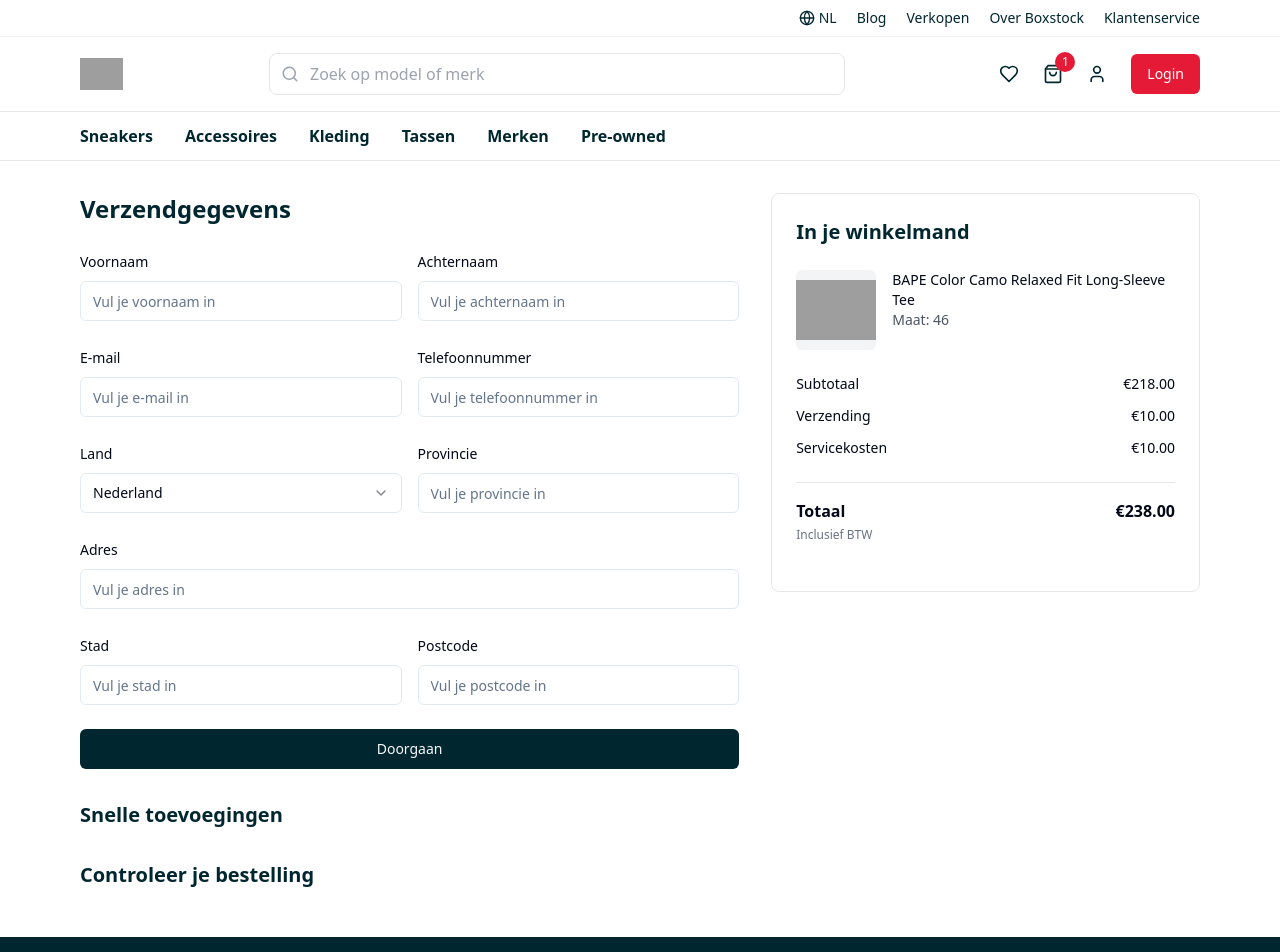
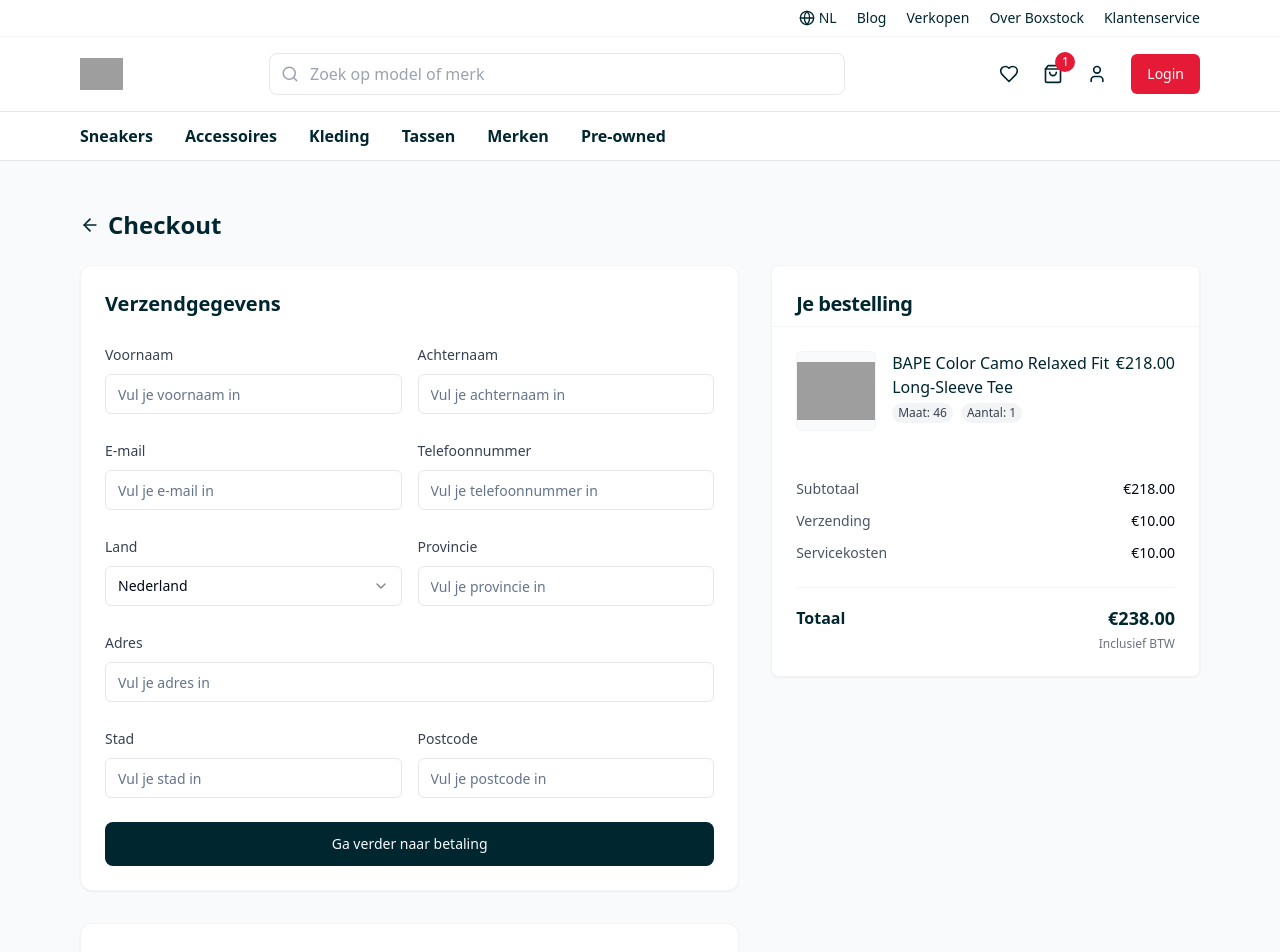
Before and after one commit to MGSoftwareJordan/pixel-perfect-replicas-40, a React (Vite) app: page /checkout in a window 1280 px wide. Shown: the top 952 px of the page. Built offline with nearby package versions, Linux system fonts and the light colour scheme; grey boxes are pictures that could not be loaded.

Commit message:
Refactor: Improve Cart and Checkout styling
Restyled the Cart and Checkout pages to enhance their visual appeal, including layout adjustments, color scheme updates, and style improvements.

```diff
--- a/src/pages/Checkout.tsx
+++ b/src/pages/Checkout.tsx
@@ -1,9 +1,11 @@
 
 import React, { useState } from 'react';
 import { Link } from 'react-router-dom';
+import { ArrowLeft, Check, CreditCard, ShieldCheck, Truck } from 'lucide-react';
 import { Button } from '@/components/ui/button';
 import { Input } from '@/components/ui/input';
 import { Label } from '@/components/ui/label';
+import { Card, CardContent, CardHeader, CardTitle } from '@/components/ui/card';
 import {
   Select,
   SelectContent,
@@ -43,7 +45,11 @@ type CheckoutFormValues = {
 
 const Checkout = () => {
   const [step, setStep] = useState(1);
-  const form = useForm<CheckoutFormValues>();
+  const form = useForm<CheckoutFormValues>({
+    defaultValues: {
+      country: "nederland"
+    }
+  });
 
   const subtotal = cartItems.reduce((total, item) => total + (item.price * item.quantity), 0);
   const shipping = 10.00;
@@ -58,33 +64,44 @@ const Checkout = () => {
   };
 
   return (
-    <div className="flex flex-col min-h-screen bg-white">
+    <div className="flex flex-col min-h-screen bg-gray-50">
       <Header />
 
-      <main className="flex-grow container mx-auto max-w-6xl px-4 py-8">
+      <main className="flex-grow container mx-auto max-w-6xl px-4 py-12">
         {step === 1 ? (
+          <div className="max-w-6xl mx-auto">
+            <div className="flex items-center gap-2 mb-6">
+              <Link to="/cart" className="text-[#00262F] hover:text-[#1EC0A3] transition-colors">
+                <ArrowLeft size={20} />
+              </Link>
+              <h1 className="text-2xl font-bold text-[#00262F]">Checkout</h1>
+            </div>
+
             <div className="grid grid-cols-1 lg:grid-cols-5 gap-8">
               {/* Shipping information form */}
               <div className="lg:col-span-3">
-              <h1 className="text-2xl font-bold text-[#00262F] mb-6">Verzendgegevens</h1>
+                <div className="bg-white rounded-xl shadow-sm border border-gray-100 p-6 mb-8">
+                  <h2 className="text-xl font-semibold text-[#00262F] mb-6">Verzendgegevens</h2>
 
                   <Form {...form}>
                     <form onSubmit={form.handleSubmit(onSubmit)} className="space-y-6">
                       <div className="grid grid-cols-1 sm:grid-cols-2 gap-4">
                         <div className="space-y-2">
-                      <Label htmlFor="firstName">Voornaam</Label>
+                          <Label htmlFor="firstName" className="text-gray-700">Voornaam</Label>
                           <Input
                             id="firstName"
                             placeholder="Vul je voornaam in"
+                            className="border-gray-200 focus-visible:ring-[#1EC0A3] focus-visible:ring-offset-0"
                             {...form.register('firstName', { required: true })}
                           />
                         </div>
 
                         <div className="space-y-2">
-                      <Label htmlFor="lastName">Achternaam</Label>
+                          <Label htmlFor="lastName" className="text-gray-700">Achternaam</Label>
                           <Input
                             id="lastName"
                             placeholder="Vul je achternaam in"
+                            className="border-gray-200 focus-visible:ring-[#1EC0A3] focus-visible:ring-offset-0"
                             {...form.register('lastName', { required: true })}
                           />
                         </div>
@@ -92,20 +109,22 @@ const Checkout = () => {
 
                       <div className="grid grid-cols-1 sm:grid-cols-2 gap-4">
                         <div className="space-y-2">
-                      <Label htmlFor="email">E-mail</Label>
+                          <Label htmlFor="email" className="text-gray-700">E-mail</Label>
                           <Input
                             id="email"
                             type="email"
                             placeholder="Vul je e-mail in"
+                            className="border-gray-200 focus-visible:ring-[#1EC0A3] focus-visible:ring-offset-0"
                             {...form.register('email', { required: true })}
                           />
                         </div>
 
                         <div className="space-y-2">
-                      <Label htmlFor="phone">Telefoonnummer</Label>
+                          <Label htmlFor="phone" className="text-gray-700">Telefoonnummer</Label>
                           <Input
                             id="phone"
                             placeholder="Vul je telefoonnummer in"
+                            className="border-gray-200 focus-visible:ring-[#1EC0A3] focus-visible:ring-offset-0"
                             {...form.register('phone', { required: true })}
                           />
                         </div>
@@ -113,9 +132,9 @@ const Checkout = () => {
 
                       <div className="grid grid-cols-1 sm:grid-cols-2 gap-4">
                         <div className="space-y-2">
-                      <Label htmlFor="country">Land</Label>
+                          <Label htmlFor="country" className="text-gray-700">Land</Label>
                           <Select onValueChange={(value) => form.setValue('country', value)} defaultValue="nederland">
-                        <SelectTrigger id="country">
+                            <SelectTrigger id="country" className="border-gray-200 focus:ring-[#1EC0A3]">
                               <SelectValue placeholder="Selecteer een land" />
                             </SelectTrigger>
                             <SelectContent>
@@ -127,39 +146,43 @@ const Checkout = () => {
                         </div>
 
                         <div className="space-y-2">
-                      <Label htmlFor="province">Provincie</Label>
+                          <Label htmlFor="province" className="text-gray-700">Provincie</Label>
                           <Input
                             id="province"
                             placeholder="Vul je provincie in"
+                            className="border-gray-200 focus-visible:ring-[#1EC0A3] focus-visible:ring-offset-0"
                             {...form.register('province', { required: true })}
                           />
                         </div>
                       </div>
 
                       <div className="space-y-2">
-                    <Label htmlFor="address">Adres</Label>
+                        <Label htmlFor="address" className="text-gray-700">Adres</Label>
                         <Input
                           id="address"
                           placeholder="Vul je adres in"
+                          className="border-gray-200 focus-visible:ring-[#1EC0A3] focus-visible:ring-offset-0"
                           {...form.register('address', { required: true })}
                         />
                       </div>
 
                       <div className="grid grid-cols-1 sm:grid-cols-2 gap-4">
                         <div className="space-y-2">
-                      <Label htmlFor="city">Stad</Label>
+                          <Label htmlFor="city" className="text-gray-700">Stad</Label>
                           <Input
                             id="city"
                             placeholder="Vul je stad in"
+                            className="border-gray-200 focus-visible:ring-[#1EC0A3] focus-visible:ring-offset-0"
                             {...form.register('city', { required: true })}
                           />
                         </div>
 
                         <div className="space-y-2">
-                      <Label htmlFor="postalCode">Postcode</Label>
+                          <Label htmlFor="postalCode" className="text-gray-700">Postcode</Label>
                           <Input
                             id="postalCode"
                             placeholder="Vul je postcode in"
+                            className="border-gray-200 focus-visible:ring-[#1EC0A3] focus-visible:ring-offset-0"
                             {...form.register('postalCode', { required: true })}
                           />
                         </div>
@@ -167,34 +190,58 @@ const Checkout = () => {
 
                       <Button
                         type="submit"
-                    className="w-full bg-[#00262F] hover:bg-[#001a24]"
+                        className="w-full bg-[#00262F] hover:bg-[#001a24] h-11 rounded-lg font-medium mt-4"
                       >
-                    Doorgaan
+                        Ga verder naar betaling
                       </Button>
                     </form>
                   </Form>
-
-              <div className="mt-8">
-                <h2 className="text-xl font-semibold text-[#00262F] mb-4">Snelle toevoegingen</h2>
-                {/* This would be where quick add options could go */}
                 </div>
 
-              <div className="mt-8">
-                <h2 className="text-xl font-semibold text-[#00262F] mb-4">Controleer je bestelling</h2>
-                {/* Order verification section */}
+                <div className="bg-white rounded-xl shadow-sm border border-gray-100 p-6">
+                  <h2 className="text-xl font-semibold text-[#00262F] mb-6">Betaal in alle vertrouwen</h2>
+
+                  <div className="grid grid-cols-1 md:grid-cols-3 gap-4 text-center">
+                    <div className="p-4 rounded-lg border border-gray-100">
+                      <div className="mx-auto w-10 h-10 rounded-full bg-[#1EC0A3]/10 flex items-center justify-center mb-3">
+                        <ShieldCheck className="w-5 h-5 text-[#1EC0A3]" />
+                      </div>
+                      <h3 className="font-medium text-[#00262F] mb-1">Veilige betaling</h3>
+                      <p className="text-sm text-gray-500">Betaal veilig met onze beveiligde betaalproviders</p>
+                    </div>
+
+                    <div className="p-4 rounded-lg border border-gray-100">
+                      <div className="mx-auto w-10 h-10 rounded-full bg-[#1EC0A3]/10 flex items-center justify-center mb-3">
+                        <Truck className="w-5 h-5 text-[#1EC0A3]" />
+                      </div>
+                      <h3 className="font-medium text-[#00262F] mb-1">Snelle levering</h3>
+                      <p className="text-sm text-gray-500">Wij verzenden binnen 24 uur na ontvangst van betaling</p>
+                    </div>
+
+                    <div className="p-4 rounded-lg border border-gray-100">
+                      <div className="mx-auto w-10 h-10 rounded-full bg-[#1EC0A3]/10 flex items-center justify-center mb-3">
+                        <CreditCard className="w-5 h-5 text-[#1EC0A3]" />
+                      </div>
+                      <h3 className="font-medium text-[#00262F] mb-1">Diverse betaalmethoden</h3>
+                      <p className="text-sm text-gray-500">Kies uit verschillende betaalopties</p>
+                    </div>
+                  </div>
                 </div>
               </div>
 
               {/* Order summary */}
               <div className="lg:col-span-2">
-              <div className="border border-gray-200 rounded-lg p-6 sticky top-24">
-                <h2 className="text-xl font-semibold text-[#00262F] mb-6">In je winkelmand</h2>
+                <Card className="border border-gray-100 shadow-sm sticky top-24">
+                  <CardHeader className="pb-2 border-b border-gray-100">
+                    <CardTitle className="text-xl text-[#00262F]">Je bestelling</CardTitle>
+                  </CardHeader>
 
+                  <CardContent className="pt-6 space-y-6">
                     {/* Cart items summary */}
-                <div className="space-y-4 mb-6">
+                    <div className="space-y-4">
                       {cartItems.map(item => (
-                    <div key={item.id} className="flex gap-4">
-                      <div className="w-20 h-20 rounded-md bg-gray-100 overflow-hidden flex-shrink-0">
+                        <div key={item.id} className="flex gap-4 pb-4 border-b border-gray-100 last:border-0">
+                          <div className="w-20 h-20 rounded-md bg-gray-50 overflow-hidden flex-shrink-0 border border-gray-100">
                             <img
                               src={item.image}
                               alt={item.name}
@@ -202,48 +249,70 @@ const Checkout = () => {
                             />
                           </div>
                           <div className="flex-grow">
-                        <h3 className="font-medium text-sm">{item.name}</h3>
-                        <p className="text-sm text-gray-600">
+                            <div className="flex justify-between">
+                              <div>
+                                <h3 className="font-medium text-[#00262F]">{item.name}</h3>
+                                <div className="flex gap-2 mt-1">
+                                  <span className="text-xs py-0.5 px-1.5 bg-gray-100 rounded-full text-gray-700">
                                     Maat: {item.size}
-                        </p>
+                                  </span>
+                                  <span className="text-xs py-0.5 px-1.5 bg-gray-100 rounded-full text-gray-700">
+                                    Aantal: {item.quantity}
+                                  </span>
+                                </div>
+                              </div>
+                              <p className="font-medium text-[#00262F]">€{item.price.toFixed(2)}</p>
+                            </div>
                           </div>
                         </div>
                       ))}
                     </div>
 
                     {/* Price breakdown */}
-                <div className="space-y-3 text-sm mb-6">
-                  <div className="flex justify-between">
-                    <span>Subtotaal</span>
-                    <span>€{subtotal.toFixed(2)}</span>
+                    <div className="space-y-3 text-sm pt-2">
+                      <div className="flex justify-between items-center">
+                        <span className="text-gray-600">Subtotaal</span>
+                        <span className="font-medium">€{subtotal.toFixed(2)}</span>
                       </div>
-                  <div className="flex justify-between">
-                    <span>Verzending</span>
-                    <span>€{shipping.toFixed(2)}</span>
+                      <div className="flex justify-between items-center">
+                        <span className="text-gray-600">Verzending</span>
+                        <span className="font-medium">€{shipping.toFixed(2)}</span>
                       </div>
-                  <div className="flex justify-between">
-                    <span>Servicekosten</span>
-                    <span>€{serviceCharges.toFixed(2)}</span>
+                      <div className="flex justify-between items-center">
+                        <span className="text-gray-600">Servicekosten</span>
+                        <span className="font-medium">€{serviceCharges.toFixed(2)}</span>
                       </div>
                     </div>
 
-                <div className="border-t border-gray-200 pt-4 mb-6">
-                  <div className="flex justify-between text-base font-semibold">
-                    <span>Totaal</span>
-                    <span>€{total.toFixed(2)}</span>
+                    <div className="border-t border-gray-100 pt-4">
+                      <div className="flex justify-between items-center text-[#00262F]">
+                        <span className="font-bold">Totaal</span>
+                        <span className="font-bold text-lg">€{total.toFixed(2)}</span>
                       </div>
-                  <p className="text-xs text-gray-500 mt-1">Inclusief BTW</p>
+                      <p className="text-xs text-gray-500 mt-1 text-right">Inclusief BTW</p>
                     </div>
+                  </CardContent>
+                </Card>
               </div>
             </div>
           </div>
         ) : (
-          <div className="max-w-lg mx-auto text-center py-12">
-            <h1 className="text-2xl font-bold text-[#00262F] mb-4">Bestelling geplaatst!</h1>
-            <p className="mb-6">Dank je wel voor je bestelling. We hebben een bevestigingsmail gestuurd.</p>
-            <Button asChild className="bg-[#1EC0A3] hover:bg-[#19a88e]">
-              <Link to="/">Terug naar homepage</Link>
+          <div className="max-w-lg mx-auto text-center py-12 bg-white rounded-xl shadow-sm border border-gray-100 p-8">
+            <div className="w-16 h-16 bg-[#1EC0A3]/10 rounded-full flex items-center justify-center mx-auto mb-6">
+              <Check className="w-8 h-8 text-[#1EC0A3]" />
+            </div>
+            <h1 className="text-2xl font-bold text-[#00262F] mb-4">Bestelling succesvol geplaatst!</h1>
+            <p className="text-gray-600 mb-8">
+              Bedankt voor je bestelling. We hebben een bevestigingsmail gestuurd naar het opgegeven e-mailadres.
+            </p>
+            <div className="space-y-3">
+              <Button asChild className="w-full bg-[#1EC0A3] hover:bg-[#19a88e] h-11 rounded-lg font-medium">
+                <Link to="/">Ga naar homepage</Link>
               </Button>
+              <Button asChild variant="outline" className="w-full border-gray-200 h-11 rounded-lg font-medium">
+                <Link to="/account/orders">Bekijk bestellingen</Link>
+              </Button>
+            </div>
           </div>
         )}
       </main>
```
Also changed, not shown: src/components/boxstock/MobileMenu.tsx (+14 -7 lines), src/pages/Cart.tsx (+93 -44 lines). Lines whose indentation alone changed are shown as unchanged.
